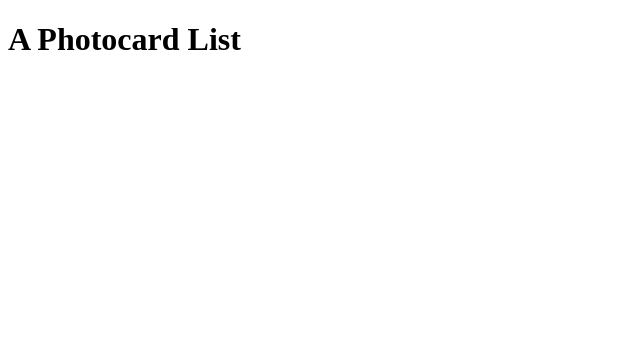
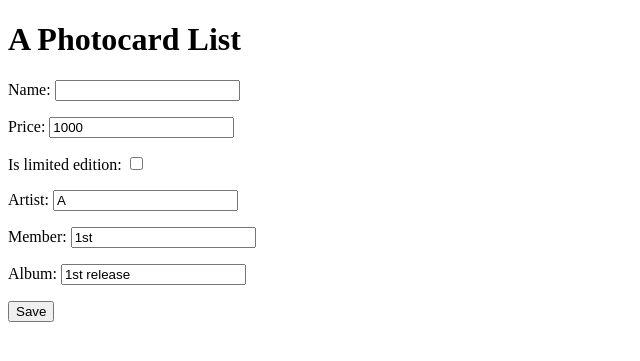
Before and after one commit to pyk93/week5_day3, a Django app: page /photocards/ in a window 1280 px wide. Shown: the top 361 px of the page, without its empty margins (0-640 px from the left). Run offline with Django 4.2, Linux system fonts and the light colour scheme; data that the repository does not hold is empty.

Commit message:
week 5 day 3: 보너스과제

```diff
--- /dev/null
+++ b/week5_3/Inventory/forms.py
@@ -0,0 +1,7 @@
+from django import forms
+from .models import Photocard
+
+class PhotocardForm(forms.ModelForm):
+	class Meta:
+		model = Photocard
+		fields = ('name', 'price', 'is_limited_edition', 'artist', 'member', 'album')
--- a/week5_3/Inventory/models.py
+++ b/week5_3/Inventory/models.py
@@ -6,6 +6,7 @@ class Photocard(models.Model):
 	def __str__(self):
 		return f"{self.artist} {self.album}-{self.name}({self.member})"
 
+	id = models.AutoField(primary_key=True)
 	name = models.CharField(default="",null=False, max_length=128)
 	price = models.IntegerField(default=1000)
 	is_limited_edition = models.BooleanField(default=False)
--- a/week5_3/Inventory/templates/inven_list.html
+++ b/week5_3/Inventory/templates/inven_list.html
@@ -8,5 +8,10 @@
 		{% for item in my_list %}
 			<p>{{ item }} , {{ item.price }} WON</p>
 		{% endfor %}
+
+		<form method="POST">{% csrf_token %}
+			{{ photocard_add_form.as_p }}
+			<button type="submit">Save</button>
+		</form>
 	</body>
 </html>
--- a/week5_3/Inventory/views.py
+++ b/week5_3/Inventory/views.py
@@ -1,7 +1,40 @@
-from django.shortcuts import render
+from django.shortcuts import render, HttpResponse
 from .models import Photocard
+from .forms import PhotocardForm
+
+from django.core import serializers
 
 # Create your views here.
 def photocard_list_view(request):
+	if request.method == "POST":
+		form = PhotocardForm(request.POST)
+		if form.is_valid():
+			form.save()
+
+	#elif request.method == "GET":
 	photocard_all = Photocard.objects.all()
-	return render(request,'inven_list.html',{'my_list' : photocard_all})
+	photocard_add_form = PhotocardForm()
+	return render(request,'inven_list.html',
+		{'my_list' : photocard_all, 'photocard_add_form': photocard_add_form})
+	#else:
+		#return HttpResponseServerError()
+
+
+def photocard_edit(request, args):
+	if request.method == "PUT":
+		photocard_data = Photocard.objects.get(id=args.get('id'))
+		photocard_data.name = request['name']
+		photocard_data.price = request['price']
+		photocard_data.is_limited_edition = request['is_limited_edition']
+		photocard_data.artist = request['artist']
+		photocard_data.member = request['member']
+		photocard_data.album = request['album']
+		photocard_data.save()
+	elif request.method == "DELETE":
+		photocard_data = Photocard.objects.get(id=args.get('id'))
+		photocard_data.delete()
+
+	photocard_all = Photocard.objects.all()
+	photocard_add_form = PhotocardForm()
+	return render(request,'inven_list.html',
+		{'my_list' : photocard_all, 'photocard_add_form': photocard_add_form})
```
Also changed, not shown: week5_3/Inventory/templates/add_form.html (added).
